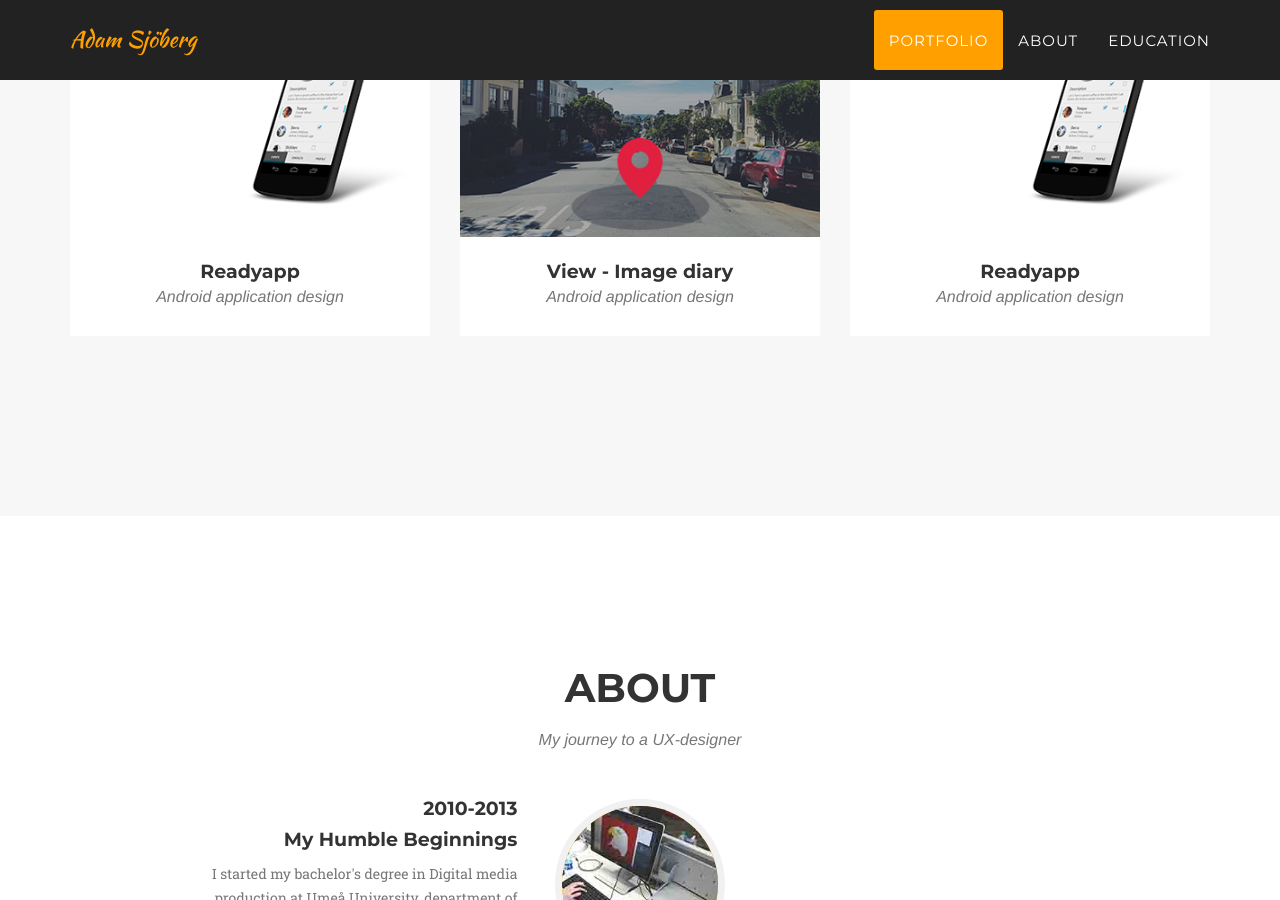
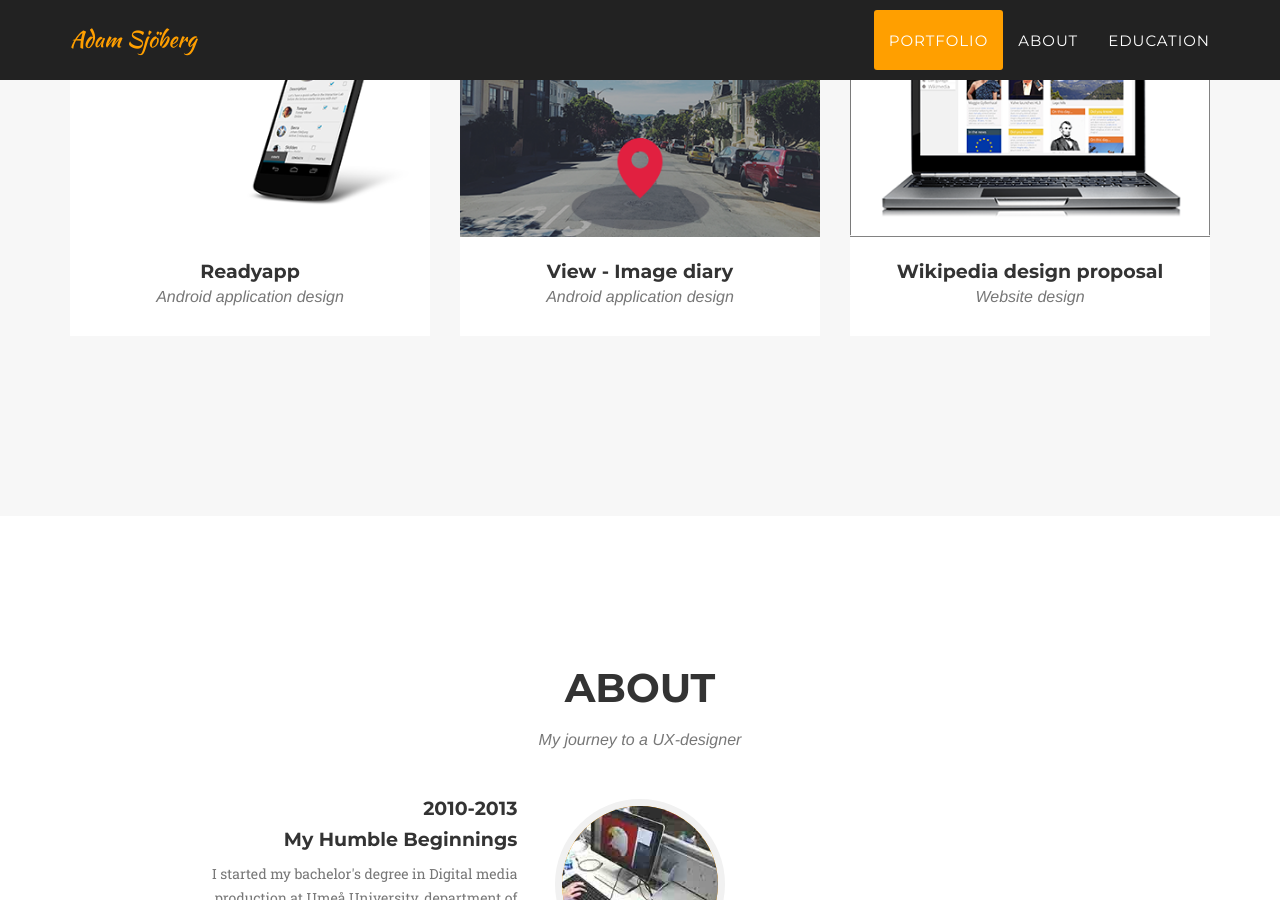
Before and after one commit to Adamsjoberg/Adamsjoberg.github.io, a Jekyll site: the page built from index.html, in a window 1280 px wide and 900 px high, scrolled down 1063 px. Built offline with Jekyll 4.4.1, drawn with Linux system fonts in a browser that asks for light colours; some web fonts are replaced.

Commit message:
wikipedia modal

```diff
--- /dev/null
+++ b/_includes/modal3.html
@@ -0,0 +1,37 @@
+<div class="portfolio-modal modal fade" id="portfolioModal2" tabindex="-1" role="dialog" aria-hidden="true">
+    <div class="modal-content">
+        <div class="close-modal" data-dismiss="modal">
+            <div class="lr">
+                <div class="rl">
+                </div>
+            </div>
+        </div>
+        <div class="container">
+            <div class="row">
+                <div class="col-lg-8 col-lg-offset-2">
+                    <div class="modal-body">
+                        <h2>View - Image diary</h2>
+                        <hr class="star-primary">
+                        <p>This design was created in collaboration with a software developer from
+                           the computer science department at my University. The purpose of the application
+                            is to be able to automatically log your coordinates when a picture is taken,
+                             hence being able to map out locations of where your images were taken.
+                              But more importantly, the user is able to create what we call "Stories".
+                               For instance, images taken in a specific city can be put into a story,
+                                making it easy for the user him or herself, and other users, to view the
+                                 images from that particular story. The user is also able to add text to the story.
+                                  Apart from that, I made use of the android cards in order to create a nice flow of
+                                   images and also containing information about where the image was taken.
+                                    The cards are clickable and will direct the user to a gallery of images related to
+                                     that particular story. I created a fresh camera UI that fit more appropriately with the design.</p>
+                        <img src="img/portfolio/view_test.jpg" class="img-responsive img-centered" alt="view">
+                        <ul class="list-inline item-details">
+                            <li>Date:2015-01-16</li>
+                        </ul>
+                        <button type="button" class="btn btn-default" data-dismiss="modal"><i class="fa fa-times"></i> Close</button>
+                    </div>
+                </div>
+            </div>
+        </div>
+    </div>
+</div>
--- a/_includes/portfolio_grid.html
+++ b/_includes/portfolio_grid.html
@@ -39,17 +39,17 @@
           </div>
           <!--Wikipedia-->
           <div class="col-md-4 col-sm-6 portfolio-item">
-              <a href="#portfolioModal1" class="portfolio-link" data-toggle="modal">
+              <a href="#portfolioModal3" class="portfolio-link" data-toggle="modal">
                   <div class="portfolio-hover">
                       <div class="portfolio-hover-content">
                           <i class="fa fa-plus fa-3x"></i>
                       </div>
                   </div>
-                  <img src="img/portfolio/readyapp_thumb.png" class="img-responsive" alt="">
+                  <img src="img/portfolio/wiki_thumb.png" class="img-responsive" alt="">
               </a>
               <div class="portfolio-caption">
-                  <h4>Readyapp</h4>
-                  <p class="text-muted">Android application design</p>
+                  <h4>Wikipedia design proposal</h4>
+                  <p class="text-muted">Website design</p>
               </div>
           </div>
             </div>
--- a/_layouts/default.html
+++ b/_layouts/default.html
@@ -13,6 +13,7 @@
     {% include footer.html %}
     {% include modal1.html %}
     {% include modal2.html %}
+    {% include modal3.html %}
     {% include js.html %}
 
     </body>
```
